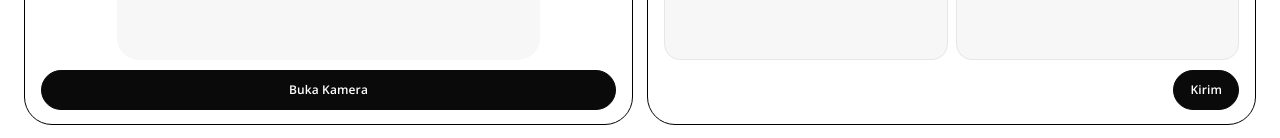
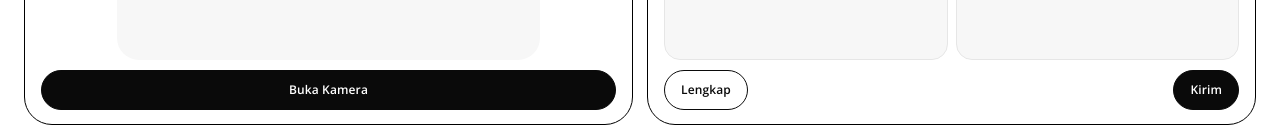
Before and after one commit to HilmiZul/eguestbook, a Vue app: page / in a window 1280 px wide. Shown: the part 659-797 px from the top of the page. Built offline with nearby package versions, Linux system fonts and the light colour scheme.

Commit message:
Feat: menambahkan tombol Lengkap di samping Kirim
- Tombol Lengkap ditempatkan di kiri tombol Kirim
- Tombol Lengkap belum difungsikan (placeholder)
- Tidak ada scroll pada Full HD 1920 x 1080

```diff
--- a/src/assets/styles/base.css
+++ b/src/assets/styles/base.css
@@ -199,6 +199,12 @@ button {
   font-size: 0.625rem;
 }
 
+/* Tombol sekunder: outline, untuk aksi pendukung seperti Lengkap */
+.button--secondary {
+  background: var(--color-surface);
+  color: var(--color-ink);
+}
+
 /* Teks status dan pesan kesalahan tetap monokrom */
 .feedback {
   margin: 0.5rem 0 0;
--- a/src/components/ResultPanel.vue
+++ b/src/components/ResultPanel.vue
@@ -34,8 +34,9 @@ const statusLabel = computed(() => {
       <slot name="keperluan" />
     </div>
 
-    <!-- Tombol kirim (belum difungsikan) -->
+    <!-- Tombol Lengkap dan Kirim (belum difungsikan) -->
     <div class="result-panel__submit">
+      <button type="button" class="button button--secondary">Lengkap</button>
       <button type="button" class="button">Kirim</button>
     </div>
   </section>
@@ -66,7 +67,8 @@ const statusLabel = computed(() => {
 .result-panel__submit {
   flex: none;
   display: flex;
-  justify-content: flex-end;
+  justify-content: space-between;
+  gap: 0.5rem;
   margin-top: 0.625rem;
 }
 
```
